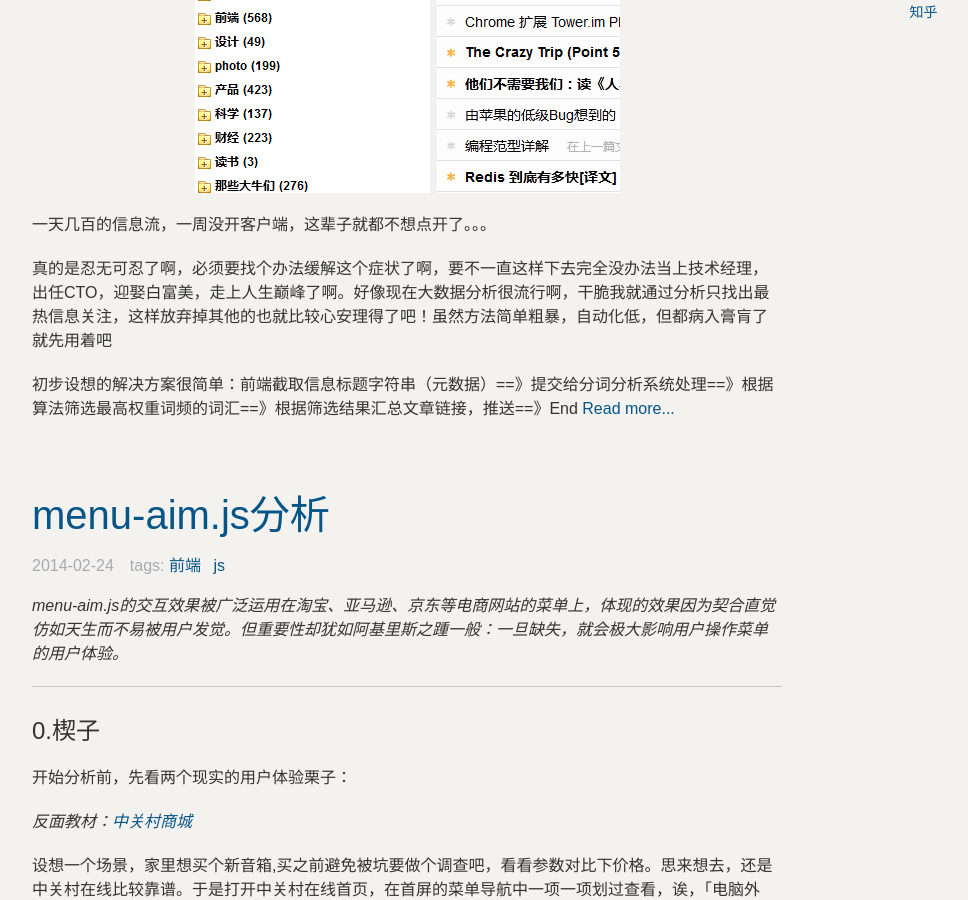
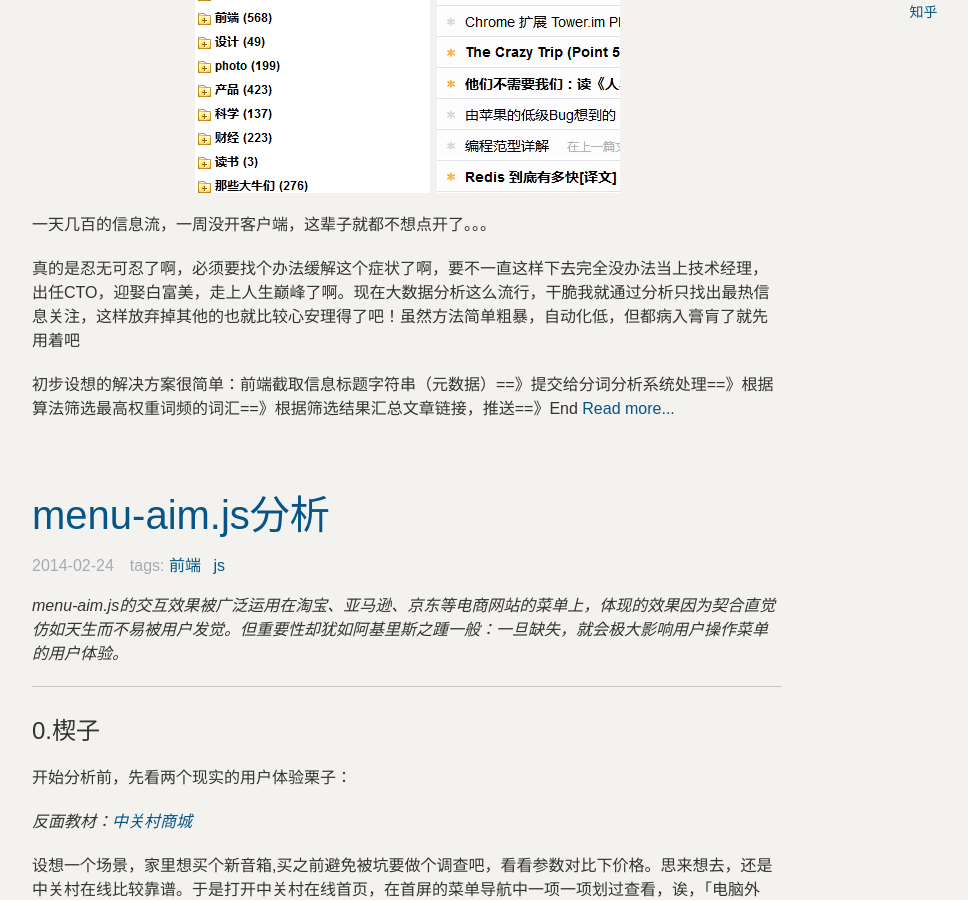
Before and after one commit to lichking1201/lichking1201.github.io, a Jekyll site: the page built from index.html, in a window 1280 px wide and 900 px high, scrolled down 884 px. Shown: the whole window, without its empty margins (38-1006 px from the left). Built offline with Jekyll 4.4.1, drawn with Linux system fonts in a browser that asks for light colours; nearby versions of some CDN libraries; Markdown is read by kramdown in place of the engine named in the settings; the list of posts is cut into pages by our own code; some of the changed lines change nothing that is shown.

Commit message:
2014-2-25 post

```diff
--- a/_posts/2014-2-25-myBigdata.md
+++ b/_posts/2014-2-25-myBigdata.md
@@ -12,7 +12,7 @@
 ![鲜果客户端示例](/resouse/img/2014-2-25-0.png)
 一天几百的信息流，一周没开客户端，这辈子就都不想点开了。。。
 
-真的是忍无可忍了啊，必须要找个办法缓解这个症状了啊，要不一直这样下去完全没办法当上技术经理，出任CTO，迎娶白富美，走上人生巅峰了啊。好像现在大数据分析很流行啊，干脆我就通过分析只找出最热信息关注，这样放弃掉其他的也就比较心安理得了吧！虽然方法简单粗暴，自动化低，但都病入膏肓了就先用着吧
+真的是忍无可忍了啊，必须要找个办法缓解这个症状了啊，要不一直这样下去完全没办法当上技术经理，出任CTO，迎娶白富美，走上人生巅峰了啊。现在大数据分析这么流行，干脆我就通过分析只找出最热信息关注，这样放弃掉其他的也就比较心安理得了吧！虽然方法简单粗暴，自动化低，但都病入膏肓了就先用着吧
 
 初步设想的解决方案很简单：前端截取信息标题字符串（元数据）==》提交给分词分析系统处理==》根据算法筛选最高权重词频的词汇==》根据筛选结果汇总文章链接，推送==》End
 <!--more-->
@@ -43,13 +43,13 @@
 
 到这里我们粗略的热点信息大概就都出来了，比如下图，分析的是2014-2-23到2014-2-25间，一千条来自新浪、网易、搜狐、凤凰的焦点新闻标题，最终词频结果——
 
-![新闻时事词频](/resouse/img/2014-2-25-1.png)
+![新闻时事词频](/resouse/img/2014-2-25-1.jpg)
 
 排除掉「国内」「体育」「科技」「财经」等新浪用来标示频道的干扰信息，可以看出：我们的几个门户网站编辑们对国际新闻更关注，动荡的乌克兰和奇葩的朝鲜是当前关注的热点，扫黄打非虽然脱离了风口浪尖但依然坚挺（东莞请挺住）。而类似「中央」「官员」「反腐」「改革」这些是一贯政治热词，也可能是为两会预热。
 
 看完了时事新闻，再来关心下IT弄潮，这次的源信息主要来自36Kr，爱范儿，虎嗅，Engadget中文等等主流IT媒体，可以看出google、腾讯、三星、苹果是这些媒体舆论的宠儿。移动、智能、手机和视频是谈论最多的话题，Facebook因为收购whatsApp，两者词频接近一目了然。诺基亚显然处于低谷，小米倒是很意外被提到的次数还不如诺基亚，有些意外，可能最近小米比较低调的原因吧。图中被涂红的「大众」可不是那个das auto，而是「大众点评」因为分词的缘故被分开了。看来这几个媒体对腾讯还真是重视，没少写腾讯收购大众点评股份的文章。
 
-![IT媒体词频](/resouse/img/2014-2-25-2.png)
+![IT媒体词频](/resouse/img/2014-2-25-2.jpg)
 
 这么一分析，痛快多了啊，不考虑时效性，作用比上百篇文章一点一点翻找重点还是强多了。今天先分析这么多吧，样本还是太少，大数据分析肯定是很有意思的，以后有时间一定要多研究，对于信息强迫症，坚决不弃疗。
 
```
